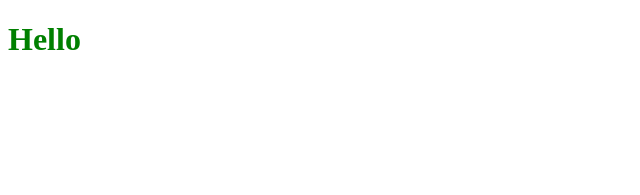
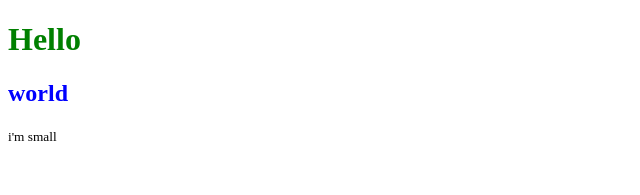
Before and after one commit to YestoryFornever/cloudmanager-react, a React app: page / in a window 1280 px wide. Shown: the top 195 px of the page, without its empty margins (0-640 px from the left). Built offline with nearby package versions, Linux system fonts and the light colour scheme.

Commit message:
添加子组件
webpack.config 添加resolve import时不需要添加后缀

```diff
--- a/src/component.jsx
+++ b/src/component.jsx
@@ -1,5 +1,15 @@
-module.exports = function(){
-	var element = document.createElement('h1');
-	element.innerHTML = 'Hello';
-	return element;
+import './index.less';
+import React from 'react';
+import ReactDOM from 'react-dom';
+
+class Footer extends React.Component{
+	render(){
+		return (<small>i'm small</small>);
+	}
 }
+
+export default class SubMessage extends React.Component{
+	render(){
+		return <div><h2>world</h2><Footer/></div>
+	}
+}
--- a/src/index.less
+++ b/src/index.less
@@ -1,3 +1,6 @@
 h1{
 	color:green;
 }
+h2{
+	color:blue;
+}
--- a/src/main.jsx
+++ b/src/main.jsx
@@ -2,16 +2,21 @@ import './index.less';
 import React from 'react';
 import ReactDOM from 'react-dom';
 import $ from 'jquery';
+
+import SubMessage from './component';
 
 class Hello extends React.Component{
 	clickMe(){
 		alert('你刚才点击了我！！');
 	}
 	render(){
-		return <h1 onClick={this.clickMe}>Hello</h1>
+		return (<div>
+			<h1 onClick={this.clickMe}>Hello</h1>
+			<SubMessage/>
+		</div>);
 	}
 };
 
 ReactDOM.render(<Hello/>,document.getElementById('app'),()=>{
-	console.log('渲染完成了！');;
+	console.log('渲染完成了！');
 });
--- a/webpack.config.js
+++ b/webpack.config.js
@@ -12,6 +12,9 @@ module.exports = {
 	entry:{
 		bundle:'./src/main.jsx'
 	},//入口文件
+	resolve: {
+		extensions: ['.js', '.jsx']
+	},
 	output:{
 		path:path.resolve(__dirname,'dist'),//输出文件目录（__dirname指的是当前目录）
 		filename:'./[name].js'//打包后文件名对应entry中的key名:e.g. bundle
```
